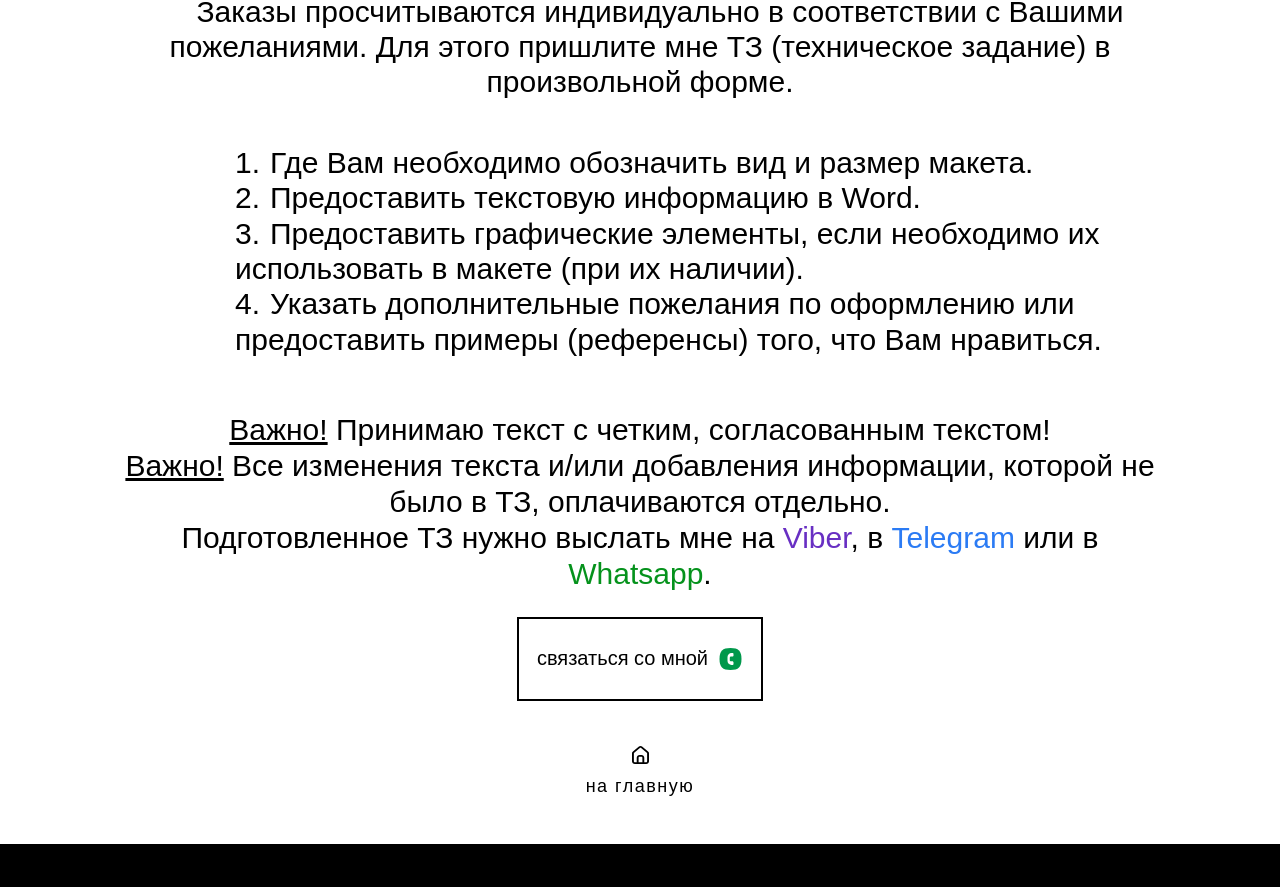
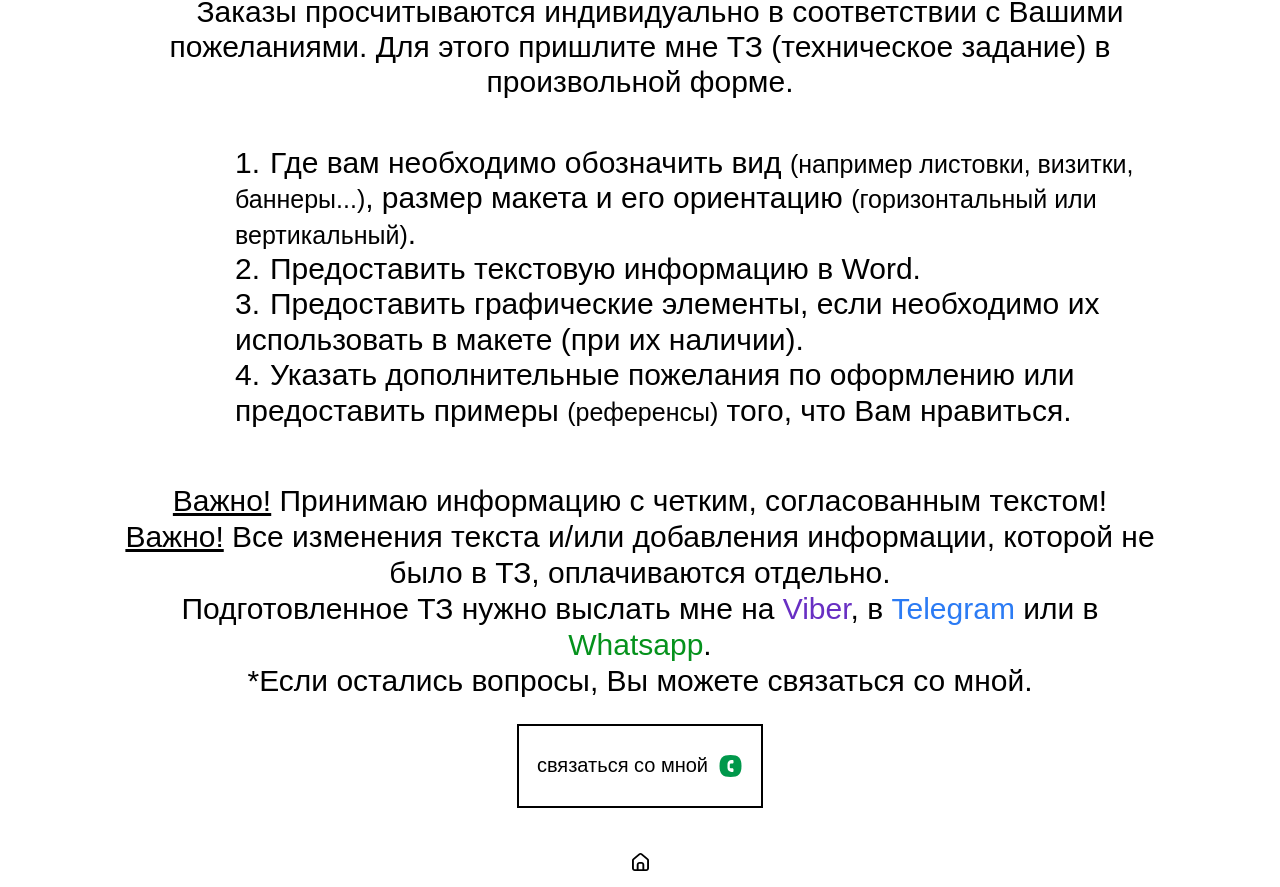
Before and after one commit to MashSHliapa/graphic-design, a React (Vite) app: page /prices in a window 1280 px wide. Shown: the part 587-1474 px from the top of the page. Built offline with nearby package versions, Linux system fonts and the light colour scheme; a web font is replaced by a local one.

Commit message:
fix page Prices, component Main due to content change

```diff
--- a/src/components/Layout/Layout.scss
+++ b/src/components/Layout/Layout.scss
@@ -180,3 +180,7 @@ body {
   color: #05921C;
   font-family: 'Great Vibes', cursive;
 }
+
+.note {
+  white-space: nowrap;
+}
--- a/src/components/Main/Main.scss
+++ b/src/components/Main/Main.scss
@@ -133,7 +133,7 @@
     padding-left: 20px;
 
     @include breakpoint(lg) {
-      max-width: 250px;
+      max-width: 255px;
     }
 
     @include breakpoint(md) {
@@ -192,7 +192,7 @@
     }
   }
 
-  &__text span {
+  &__text-green {
     color: #05921C;
     line-height: 1.18;
 
--- a/src/components/Main/Main.tsx
+++ b/src/components/Main/Main.tsx
@@ -30,13 +30,13 @@ export function Main() {
             <div className="about__description">
               <div className="about__separator-about _separator"></div>
               <p className="about__text">
-                <span>Обо мне</span><br />
+                <span className="about__text-green">Обо мне</span><br />
                 Меня зовут Алёна Левкова.<br />
-                Я графический дизайнер<br />
-                Обучалась дизайну в СГУ<br />
-                Работала в редакции газеты и в рекламном агентстве 8 лет.<br />
-                В дизайне с 2012 года<br />
-                Владею программами: Photoshop, InDesign, Figma, Illustrator, CorelDraw.
+                Я графический дизайнер.<br />
+                Обучалась дизайну в СГУ.<br />
+                Работала в редакции газеты и в рекламном агентстве <span className="note">8 лет.</span><br />
+                В дизайне с 2012 года.<br />
+                Владею программами: Photoshop, InDesign, Figma, Illustrator, CorelDraw
               </p>
             </div>
             <div className="about__my-photo">
--- a/src/pages/Prices/Prices.scss
+++ b/src/pages/Prices/Prices.scss
@@ -151,12 +151,20 @@
     }
   }
 
+  &__reduced {
+    font-size: 25px;
+
+    @include breakpoint(sm) {
+      font-size: 16px;
+    }
+
+    @include breakpoint(xs) {
+      font-size: 14px;
+    }
+  }
+
   &__attention {
     text-decoration: underline;
-  }
-
-  &__note {
-    white-space: nowrap;
   }
 
   &__viber {
@@ -175,7 +183,6 @@
     display: flex;
     justify-content: center;
     margin-top: 25px;
-    // border: #360592 2px solid;
 
     @include breakpoint(md) {
       margin-top: 50px;
--- a/src/pages/Prices/Prices.tsx
+++ b/src/pages/Prices/Prices.tsx
@@ -32,19 +32,19 @@ export function Prices() {
             <h4 className="prices__text">Заказы просчитываются индивидуально в соответствии с Вашими пожеланиями. Для этого пришлите мне ТЗ (техническое задание) в произвольной форме.</h4>
             <ul className="prices__list">
               <li className="prices__item">
-                Где Вам необходимо обозначить вид и размер макета.
+                Где вам необходимо обозначить вид <span className="prices__reduced">(например листовки, визитки, баннеры...)</span>, размер макета и его ориентацию <span className="prices__reduced">(горизонтальный или вертикальный)</span>.
               </li>
               <li className="prices__item">
                 Предоставить текстовую информацию в Word.</li>
               <li className="prices__item">
                 Предоставить графические элементы, если необходимо их использовать в макете (при их наличии).</li>
               <li className="prices__item">
-                Указать дополнительные пожелания по оформлению или предоставить примеры (референсы) того, что Вам нравиться.
+                Указать дополнительные пожелания по оформлению или предоставить примеры <span className="prices__reduced">(референсы)</span> того, что Вам нравиться.
               </li>
             </ul>
             <h4 className="prices__text-attention">
-              <span className="prices__attention">Важно!</span> Принимаю текст с четким, согласованным текстом! <br />
-              <span className="prices__attention">Важно!</span> Все изменения текста <span className="prices__note">и/или </span>добавления информации, которой не было в ТЗ, оплачиваются отдельно.<br />
+              <span className="prices__attention">Важно!</span> Принимаю информацию с четким, согласованным текстом! <br />
+              <span className="prices__attention">Важно!</span> Все изменения текста <span className="note">и/или </span>добавления информации, которой не было в ТЗ, оплачиваются отдельно.<br />
               Подготовленное ТЗ нужно выслать мне на
               <span className="prices__viber">
                 <a href="viber://chat?number=%2B375298597118" target="_blank"> Viber</a>
@@ -54,7 +54,8 @@ export function Prices() {
               </span> или в
               <span className="prices__whatsapp">
                 <a href="https://api.whatsapp.com/send?phone=375298597118" target="_blank"> Whatsapp</a>
-              </span>.
+              </span>. <br />
+              *Если остались вопросы, Вы можете связаться со мной.
             </h4>
             <div className="prices__button-wrapper button">
               <a href="tel:+375298597118" className="button__button _button" target="_blank">
```
